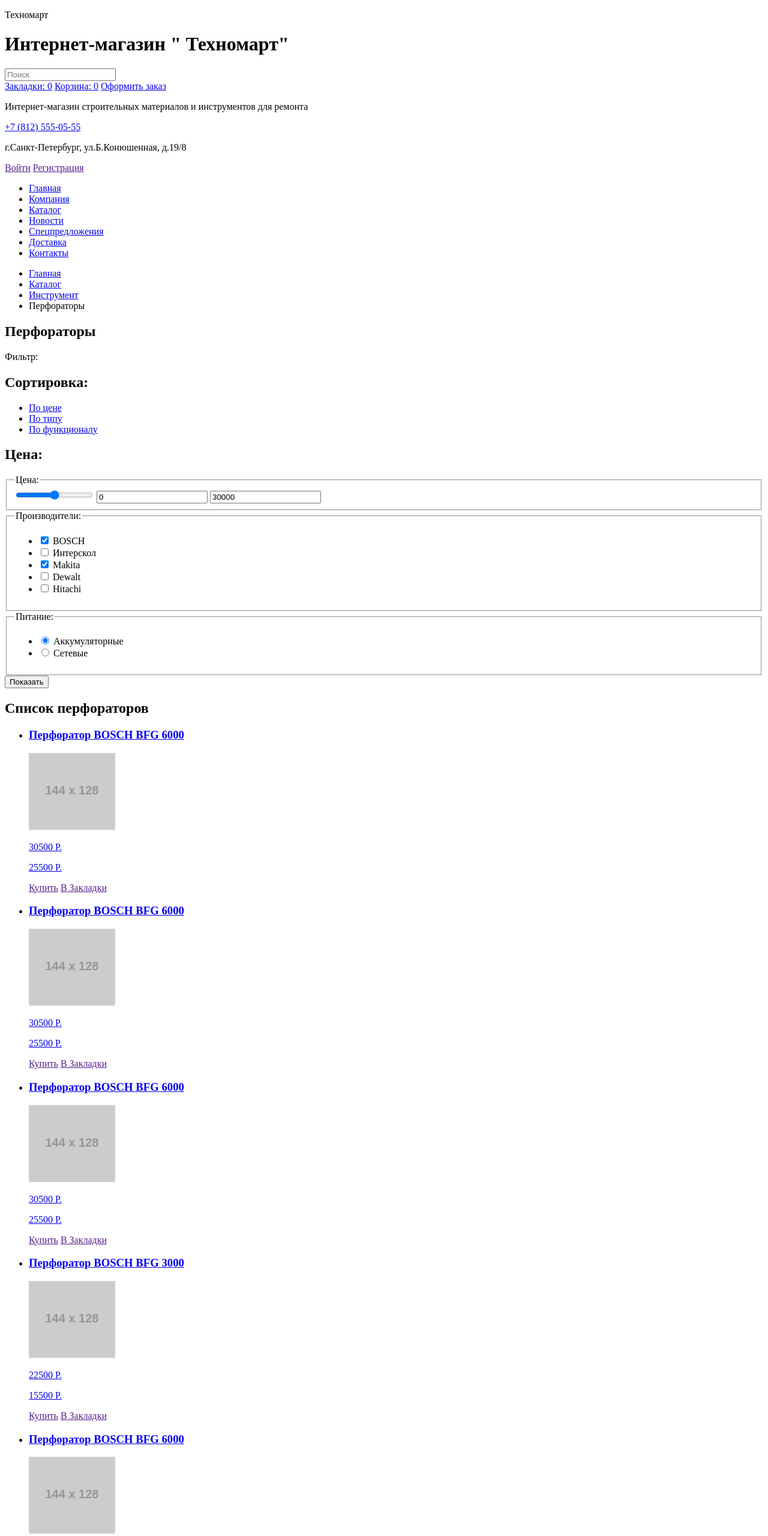
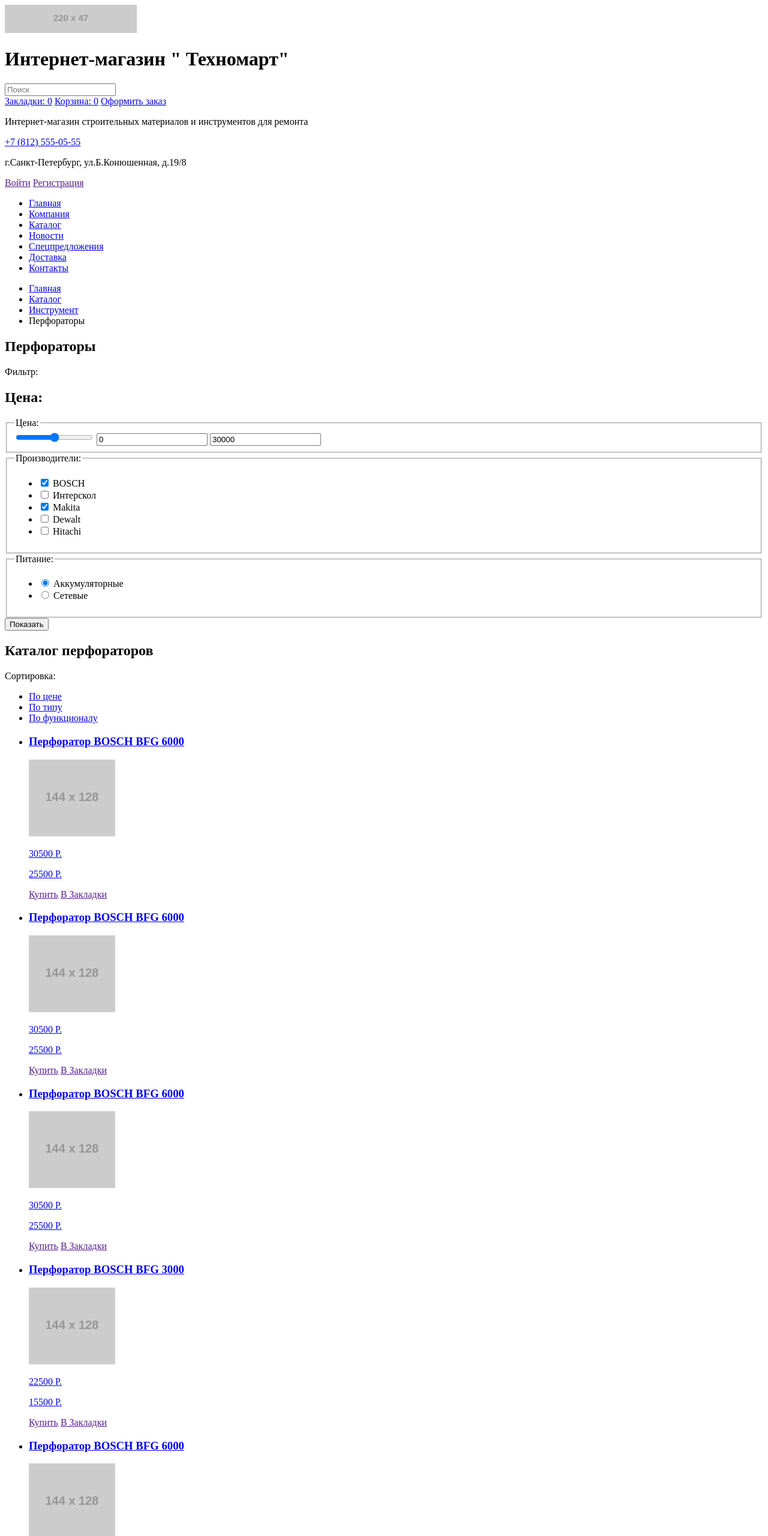
Before and after one commit to Hollower-apprentice/1640315-technomart-30, a plain HTML site: page catalog.html in a window 1280 px wide. Shown: the top 2560 px of the page at 60% size. Drawn offline with Linux system fonts and the light colour scheme; placeholder pictures from the web are drawn by us.

Commit message:
Редактирование разметки главной страницы

```diff
--- a/catalog.html
+++ b/catalog.html
@@ -8,7 +8,7 @@
 
 <body>
   <header>
-    <p>Техномарт<p>
+    <img src="https://via.placeholder.com/220x47" width="220" height="47" alt="Логотип Техномарт">
     <h1>Интернет-магазин " Техномарт"</h1>
     <form action="#" method="get">
       <input type="search" name="search" id="search" placeholder="Поиск">
@@ -38,35 +38,31 @@
     </nav>
   </header>
   <main>
+    <nav>
       <ul>
         <li><a href="index.html">Главная</a></li>
         <li><a href="catalog.html">Каталог</a></li>
         <li><a href="#">Инструмент</a></li>
-      <li>Перфораторы</li>
+        <li><a>Перфораторы</a></li>
       </ul>
+    </nav>
+    <h2>Перфораторы</h2>
+    <div>
       <section>
-      <h2>Перфораторы</h2>
         <p>Фильтр:</p>
-      <h2>Сортировка:</h2>
-      <ul>
-        <li><a href="#">По цене</a></li>
-        <li><a href="#">По типу</a></li>
-        <li><a href="#">По функционалу</a></li>
-      </ul>
         <h2>Цена:</h2>
-      <div>
-      </div>
-      <form method="GET" action="https://echo.htmlacademy.ru/">
+        <!--Ползунок нужно будет исправить-->
+        <form action="https://echo.htmlacademy.ru/" method="GET">
           <fieldset>
             <legend>Цена:</legend>
             <label>
               <input type="range" min="0" max="30000" step="1">
             </label>
             <label for="min-price-field">
-            <input type="text" name="min-price" id="min-price-field" value="0">
+              <input type="number" name="min-price" id="min-price-field" value="0">
             </label>
             <label for="max-price-field">
-            <input type="text" name="max-price" id="max-price-field" value="30000">
+              <input type="number" name="max-price" id="max-price-field" value="30000">
             </label>
           </fieldset>
           <fieldset>
@@ -111,14 +107,23 @@
         </form>
       </section>
       <section>
-      <h2>Список перфораторов</h2>
+        <h2>Каталог перфораторов</h2>
+        <p>Сортировка:</p>
+        <nav>
+          <ul>
+            <li><a href="#">По цене</a></li>
+            <li><a href="#">По типу</a></li>
+            <li><a href="#">По функционалу</a></li>
+          </ul>
+        </nav>
         <ul>
           <li>
             <div>
               <a href="#">
                 <h3>Перфоратор BOSCH BFG 6000</h3>
                 <p>
-                <img src="https://via.placeholder.com/144x128" width="144" height="128" alt="Перфоратор BOSCH BFG 6000">
+                  <img src="https://via.placeholder.com/144x128" width="144" height="128"
+                    alt="Перфоратор BOSCH BFG 6000">
                 </p>
                 <p>30500 Р.</p>
                 <p>25500 Р.</p>
@@ -134,7 +139,8 @@
               <a href="#">
                 <h3>Перфоратор BOSCH BFG 6000</h3>
                 <p>
-                <img src="https://via.placeholder.com/144x128" width="144" height="128" alt="Перфоратор BOSCH BFG 6000">
+                  <img src="https://via.placeholder.com/144x128" width="144" height="128"
+                    alt="Перфоратор BOSCH BFG 6000">
                 </p>
                 <p>30500 Р.</p>
                 <p>25500 Р.</p>
@@ -150,7 +156,8 @@
               <a href="#">
                 <h3>Перфоратор BOSCH BFG 6000</h3>
                 <p>
-                <img src="https://via.placeholder.com/144x128" width="144" height="128" alt="Перфоратор BOSCH BFG 6000">
+                  <img src="https://via.placeholder.com/144x128" width="144" height="128"
+                    alt="Перфоратор BOSCH BFG 6000">
                 </p>
                 <p>30500 Р.</p>
                 <p>25500 Р.</p>
@@ -166,7 +173,8 @@
               <a href="#">
                 <h3>Перфоратор BOSCH BFG 3000</h3>
                 <p>
-                <img src="https://via.placeholder.com/144x128" width="144" height="128" alt="Перфоратор BOSCH BFG 3000">
+                  <img src="https://via.placeholder.com/144x128" width="144" height="128"
+                    alt="Перфоратор BOSCH BFG 3000">
                 </p>
                 <p>22500 Р.</p>
                 <p>15500 Р.</p>
@@ -182,7 +190,8 @@
               <a href="#">
                 <h3>Перфоратор BOSCH BFG 6000</h3>
                 <p>
-                <img src="https://via.placeholder.com/144x128" width="144" height="128" alt="Перфоратор BOSCH BFG 6000">
+                  <img src="https://via.placeholder.com/144x128" width="144" height="128"
+                    alt="Перфоратор BOSCH BFG 6000">
                 </p>
                 <p>30500 Р.</p>
                 <p>22500 Р.</p>
@@ -198,7 +207,8 @@
               <a href="#">
                 <h3>Перфоратор BOSCH BFG 2000</h3>
                 <p>
-                <img src="https://via.placeholder.com/144x128" width="144" height="128" alt="Перфоратор BOSCH BFG 2000">
+                  <img src="https://via.placeholder.com/144x128" width="144" height="128"
+                    alt="Перфоратор BOSCH BFG 2000">
                 </p>
                 <p>12500 Р.</p>
               </a>
@@ -213,7 +223,8 @@
               <a href="#">
                 <h3>Перфоратор BOSCH BFG 3000</h3>
                 <p>
-                <img src="https://via.placeholder.com/144x128" width="144" height="128" alt="Перфоратор BOSCH BFG 3000">
+                  <img src="https://via.placeholder.com/144x128" width="144" height="128"
+                    alt="Перфоратор BOSCH BFG 3000">
                 </p>
                 <p>22500 Р.</p>
                 <p>15500 Р.</p>
@@ -229,7 +240,8 @@
               <a href="#">
                 <h3>Перфоратор BOSCH BFG 6000</h3>
                 <p>
-                <img src="https://via.placeholder.com/144x128" width="144" height="128" alt="Перфоратор BOSCH BFG 6000">
+                  <img src="https://via.placeholder.com/144x128" width="144" height="128"
+                    alt="Перфоратор BOSCH BFG 6000">
                 </p>
                 <p>30500 Р.</p>
                 <p>25500 Р.</p>
@@ -245,7 +257,8 @@
               <a href="#">
                 <h3>Перфоратор BOSCH BFG 2000</h3>
                 <p>
-                <img src="https://via.placeholder.com/144x128" width="144" height="128" alt="Перфоратор BOSCH BFG 2000">
+                  <img src="https://via.placeholder.com/144x128" width="144" height="128"
+                    alt="Перфоратор BOSCH BFG 2000">
                 </p>
                 <p>12500 Р.</p>
               </a>
@@ -256,32 +269,34 @@
             </div>
           </li>
         </ul>
+      </section>
+    </div>
+    <nav>
       <ul>
-        <li>1</li>
+        <li><a>1</a></li>
         <li><a href="#">2</a></li>
         <li><a href="#">3</a></li>
         <li><button type="button">Следующая</button></li>
       </ul>
-    </section>
+    </nav>
     <section>
-      <h2>Пара слов о перфортаорах</h2>
+      <h2>Пара слов о перфораторах</h2>
       <p>
         Перфоратор — универсальный строительный инструмент. Предназначен для сверления и долбления отверстий в кирпиче,
-        бетоне и камне.<br>
+        бетоне и камне.
         Существуют электромеханические и пневматические перфораторы. Современные модели могут выполнять функции дрели,
-        шуроповерта и отбойного молотка.<br>
+        шуроповерта и отбойного молотка.
         В ассортиментном ряду естьвыбор "трехрежимников": в одном устройстве будутсовмещены отбойный молоток и ударная
         дрель.
       </p>
     </section>
   </main>
   <footer>
-    <h1>Техномарт</h1>
+    <img src="https://via.placeholder.com/220x47" width="220" height="47" alt="Логотип Техномарт">
     <p>
       г. Санкт-Петербург, ул. Б. Конюшенная, д. 19/8
     </p>
     <a href="tel:+78125550555">+7 (812) 555-05-55</a>
-    <nav>
     <ul>
       <li><a href="#">Компания</a></li>
       <li><a href="#">Новости</a></li>
@@ -289,18 +304,15 @@
       <li><a href="#">Доставка</a></li>
       <li><a href="#">Контакты</a></li>
     </ul>
-    </nav>
-    <nav>
     <ul>
       <li><a href="#">Материалы</a></li>
       <li><a href="#">Техника</a></li>
       <li><a href="#">Инструмент</a></li>
       <li><a href="#">Спецпредложения</a></li>
     </ul>
-    </nav>
     <div>
       <p>
-        © 2010-2016 Компания «Техномарт»<br>
+        © 2010-2016 Компания «Техномарт»
         Все права защищены
       </p>
     </div>
```
Lines whose indentation alone changed are shown as unchanged.
